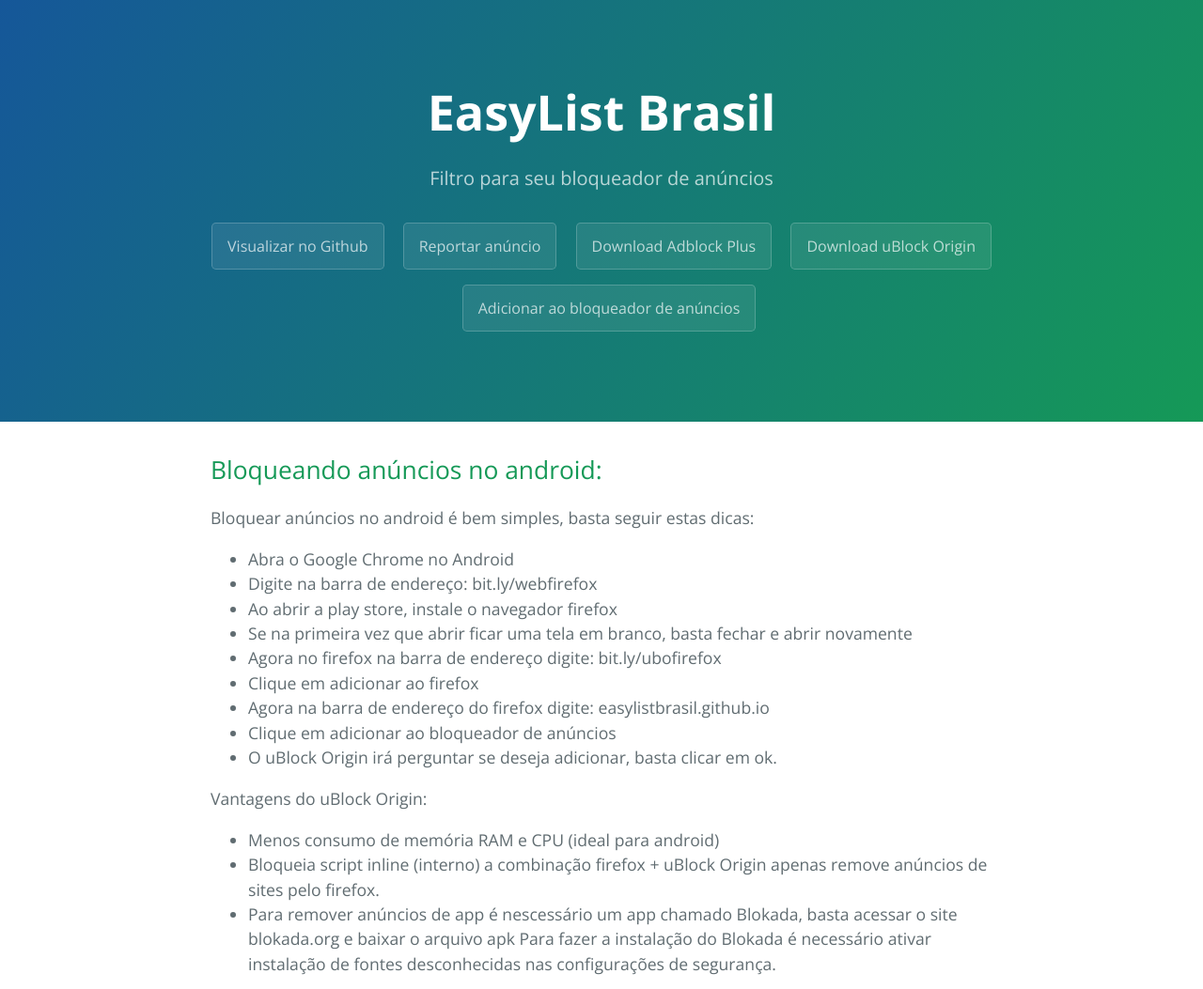
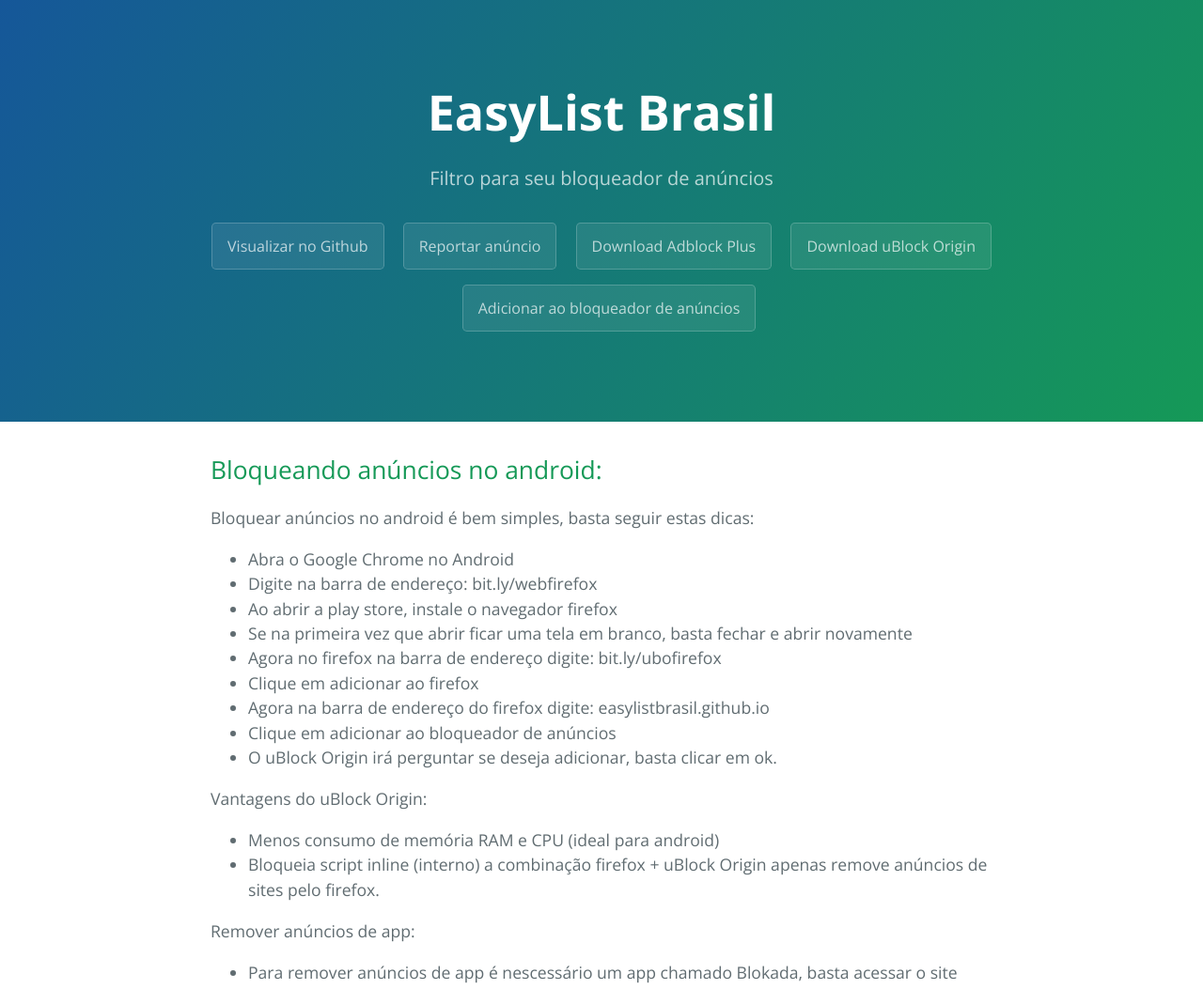
Before and after one commit to easylistbrasil/easylistbrasil.github.io, a Jekyll site: the page built from _posts/2018-08-22-android.markdown, in a window 1280 px wide, cut to the strip 0-1053 px from the top of the page. Shown: the whole strip at 94% size. Built offline with Jekyll 4.4.1, drawn with Linux system fonts in a browser that asks for light colours.

Commit message:
Update 2018-08-22-android.markdown

```diff
--- a/_posts/2018-08-22-android.markdown
+++ b/_posts/2018-08-22-android.markdown
@@ -21,5 +21,7 @@
   - Menos consumo de memória RAM e CPU (ideal para android)
   - Bloqueia script inline (interno)
   a combinação firefox + uBlock Origin apenas remove anúncios de sites pelo firefox.
+
+ Remover anúncios de app:
  - Para remover anúncios de app é nescessário um app chamado Blokada, basta acessar o site blokada.org e baixar o arquivo apk
   Para fazer a instalação do Blokada é necessário ativar instalação de fontes desconhecidas nas configurações de segurança.
```
